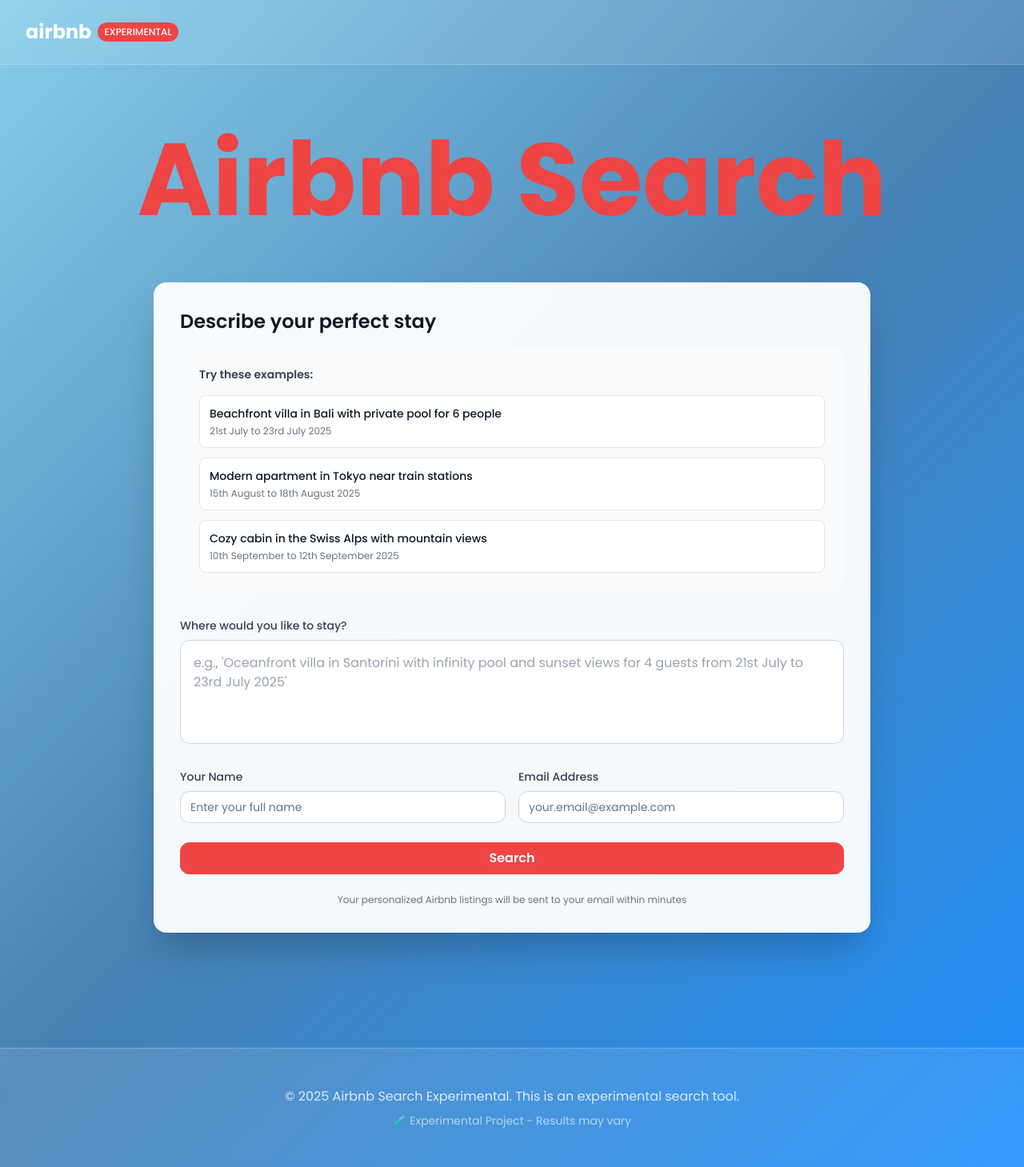
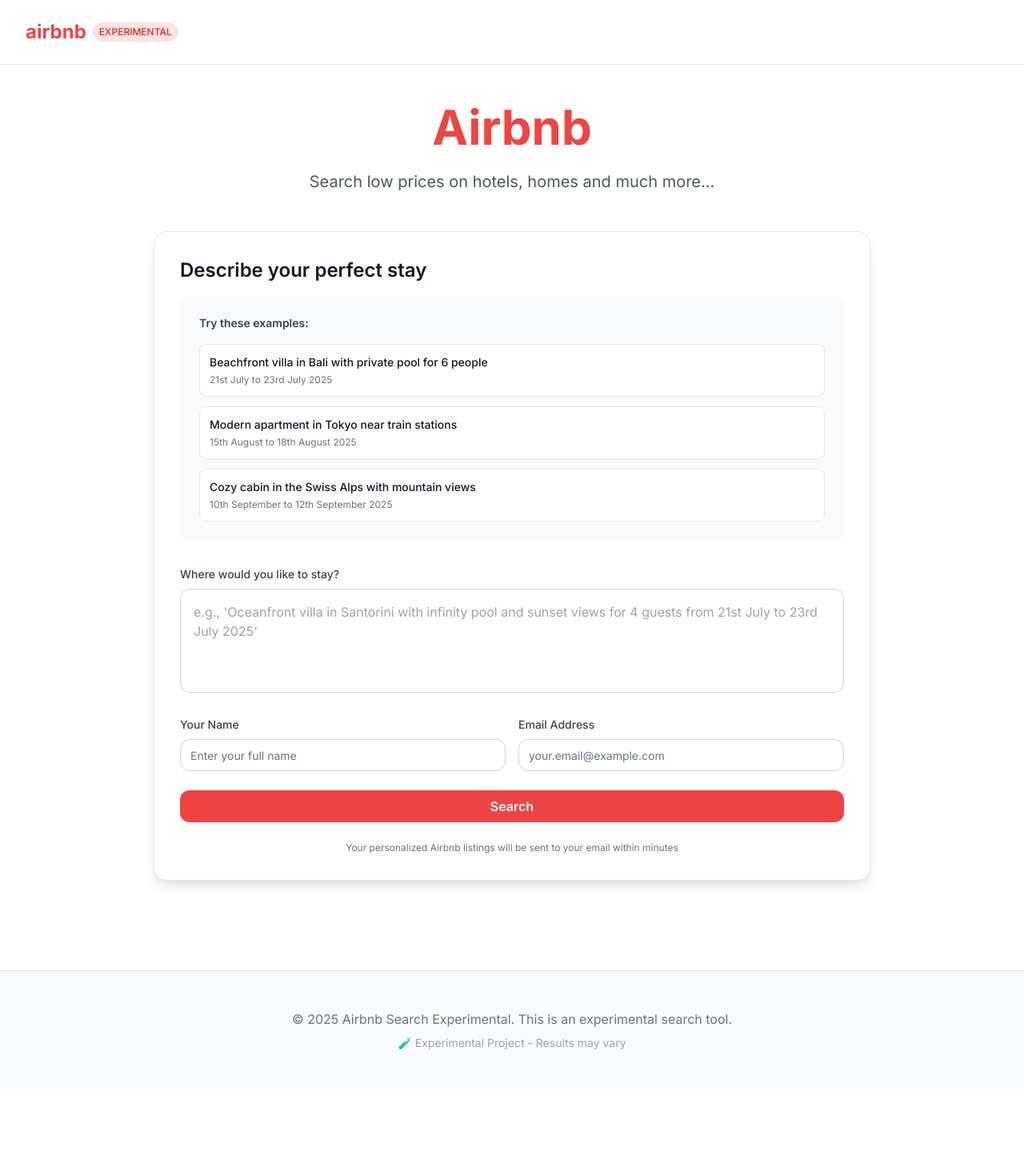
Before and after one commit to traversaal-ai/chrono-voyage-ai, a React (Vite) app: page / in a window 1280 px wide. Shown: the whole page at 80% size. After the commit the page ends 1362 px from the top, so only its background shows below. Built offline with nearby package versions, Linux system fonts and the light colour scheme.

Commit message:
Reverted to commit a32e3c9b8dbe07ae69d096083ee92157b7808c05

```diff
--- a/index.html
+++ b/index.html
@@ -9,7 +9,7 @@
     <meta name="author" content="Lovable" />
     <link rel="preconnect" href="https://fonts.googleapis.com">
     <link rel="preconnect" href="https://fonts.gstatic.com" crossorigin>
-    <link href="https://fonts.googleapis.com/css2?family=Inter:wght@300;400;500;600;700&family=Poppins:wght@300;400;500;600;700;800;900&display=swap" rel="stylesheet">
+    <link href="https://fonts.googleapis.com/css2?family=Inter:wght@300;400;500;600;700&display=swap" rel="stylesheet">
 
     <meta property="og:title" content="Airbnb Search - Experimental" />
     <meta property="og:description" content="Experimental Airbnb Search Tool" />
--- a/src/pages/Index.tsx
+++ b/src/pages/Index.tsx
@@ -1,3 +1,4 @@
+
 import React, { useState } from 'react';
 import { Button } from '@/components/ui/button';
 import { Card } from '@/components/ui/card';
@@ -72,14 +73,14 @@ const Index = () => {
   };
 
   return (
-    <div className="min-h-screen bg-gradient-ocean font-poppins">
+    <div className="min-h-screen bg-white font-inter">
       {/* Header */}
-      <header className="border-b border-white/20 bg-white/10 backdrop-blur-sm">
+      <header className="border-b border-gray-200 bg-white">
         <div className="max-w-7xl mx-auto px-4 sm:px-6 lg:px-8">
           <div className="flex justify-between items-center h-20">
             <div className="flex items-center">
-              <h1 className="text-2xl font-bold text-white">airbnb</h1>
-              <span className="ml-2 px-2 py-1 bg-red-500 text-white text-xs font-medium rounded-full">
+              <h1 className="text-2xl font-bold text-red-500">airbnb</h1>
+              <span className="ml-2 px-2 py-1 bg-red-100 text-red-600 text-xs font-medium rounded-full">
                 EXPERIMENTAL
               </span>
             </div>
@@ -88,17 +89,20 @@ const Index = () => {
       </header>
 
       {/* Hero Section */}
-      <div className="max-w-7xl mx-auto px-4 sm:px-6 lg:px-8 py-20">
-        <div className="text-center mb-16">
-          <h1 className="text-7xl md:text-8xl lg:text-9xl font-bold text-red-500 mb-8 font-poppins">
-            Airbnb Search
+      <div className="max-w-7xl mx-auto px-4 sm:px-6 lg:px-8 py-12">
+        <div className="text-center mb-12">
+          <h1 className="text-5xl md:text-6xl font-bold text-red-500 mb-6">
+            Airbnb
           </h1>
+          <p className="text-xl text-gray-600 max-w-2xl mx-auto">
+            Search low prices on hotels, homes and much more...
+          </p>
         </div>
 
         {/* Main Search Card */}
         <div className="max-w-4xl mx-auto">
           {!isSubmitted ? (
-            <Card className="bg-white/95 backdrop-blur-sm border border-white/30 shadow-2xl rounded-2xl p-8">
+            <Card className="bg-white border border-gray-200 shadow-lg rounded-2xl p-8">
               <div className="mb-8">
                 <h2 className="text-2xl font-semibold text-gray-900 mb-4">
                   Describe your perfect stay
@@ -129,7 +133,7 @@ const Index = () => {
               <TravelForm onSubmit={handleFormSubmit} isLoading={isLoading} exampleQueries={exampleQueries} />
             </Card>
           ) : (
-            <Card className="bg-white/95 backdrop-blur-sm border border-green-200 shadow-2xl rounded-2xl p-8 text-center">
+            <Card className="bg-white border border-green-200 shadow-lg rounded-2xl p-8 text-center">
               <div className="text-green-600 mb-4">
                 <div className="w-16 h-16 bg-green-100 rounded-full mx-auto mb-4 flex items-center justify-center">
                   <svg className="w-8 h-8" fill="currentColor" viewBox="0 0 20 20">
@@ -148,13 +152,13 @@ const Index = () => {
       </div>
 
       {/* Footer */}
-      <footer className="border-t border-white/20 bg-white/10 backdrop-blur-sm py-12 mt-16">
+      <footer className="border-t border-gray-200 bg-gray-50 py-12 mt-16">
         <div className="max-w-7xl mx-auto px-4 sm:px-6 lg:px-8">
           <div className="text-center">
-            <p className="text-white/80">
+            <p className="text-gray-500">
               © 2025 Airbnb Search Experimental. This is an experimental search tool.
             </p>
-            <p className="text-sm text-white/60 mt-2">
+            <p className="text-sm text-gray-400 mt-2">
               🧪 Experimental Project - Results may vary
             </p>
           </div>
--- a/tailwind.config.ts
+++ b/tailwind.config.ts
@@ -21,7 +21,6 @@ export default {
 		extend: {
 			fontFamily: {
 				'inter': ['Inter', 'system-ui', '-apple-system', 'BlinkMacSystemFont', 'Segoe UI', 'Roboto', 'sans-serif'],
-				'poppins': ['Poppins', 'system-ui', '-apple-system', 'BlinkMacSystemFont', 'Segoe UI', 'Roboto', 'sans-serif'],
 			},
 			colors: {
 				border: 'hsl(var(--border))',
@@ -134,8 +133,7 @@ export default {
 			backgroundImage: {
 				'gradient-futuristic': 'linear-gradient(135deg, #000000 0%, #1a1a1a 50%, #000000 100%)',
 				'gradient-orange': 'linear-gradient(135deg, #FF6B35 0%, #ff8c61 100%)',
-				'gradient-glass': 'linear-gradient(135deg, rgba(255, 255, 255, 0.1) 0%, rgba(255, 255, 255, 0.05) 100%)',
-				'gradient-ocean': 'linear-gradient(135deg, #87CEEB 0%, #4682B4 50%, #1E90FF 100%)'
+				'gradient-glass': 'linear-gradient(135deg, rgba(255, 255, 255, 0.1) 0%, rgba(255, 255, 255, 0.05) 100%)'
 			}
 		}
 	},
```
